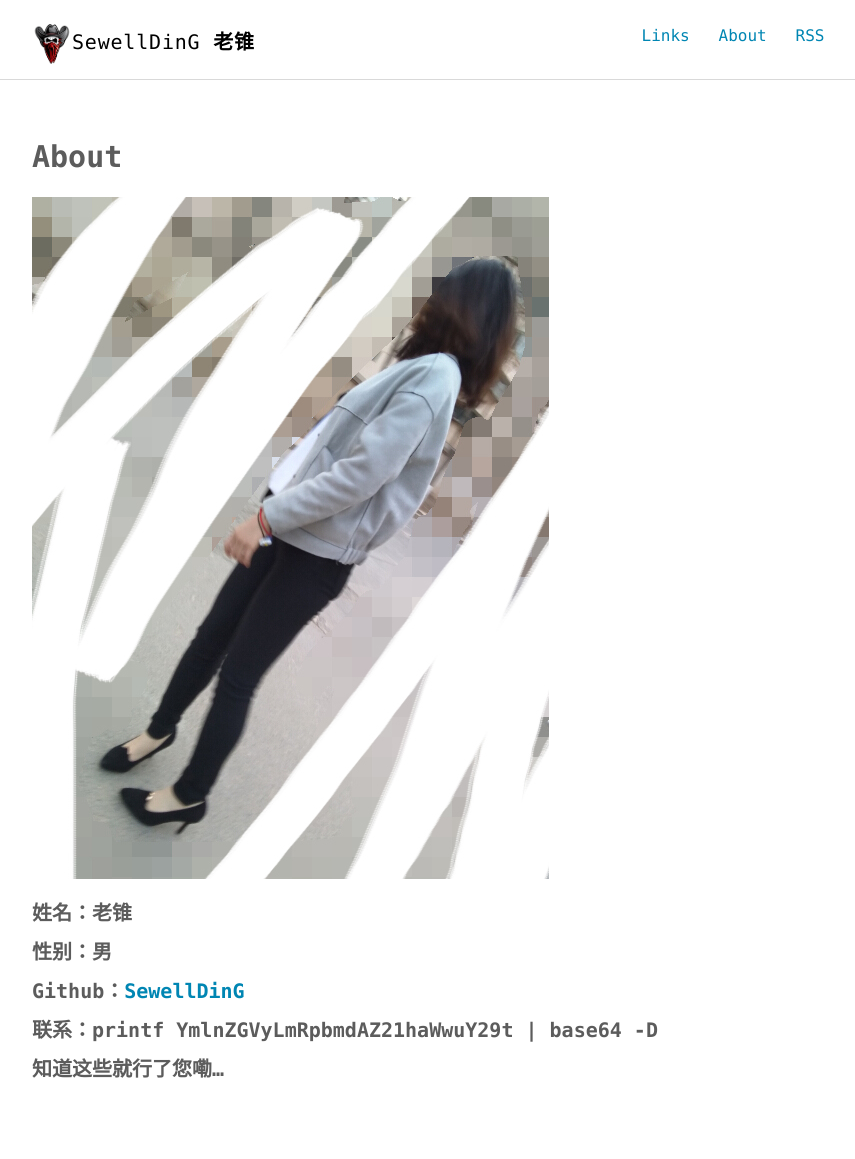
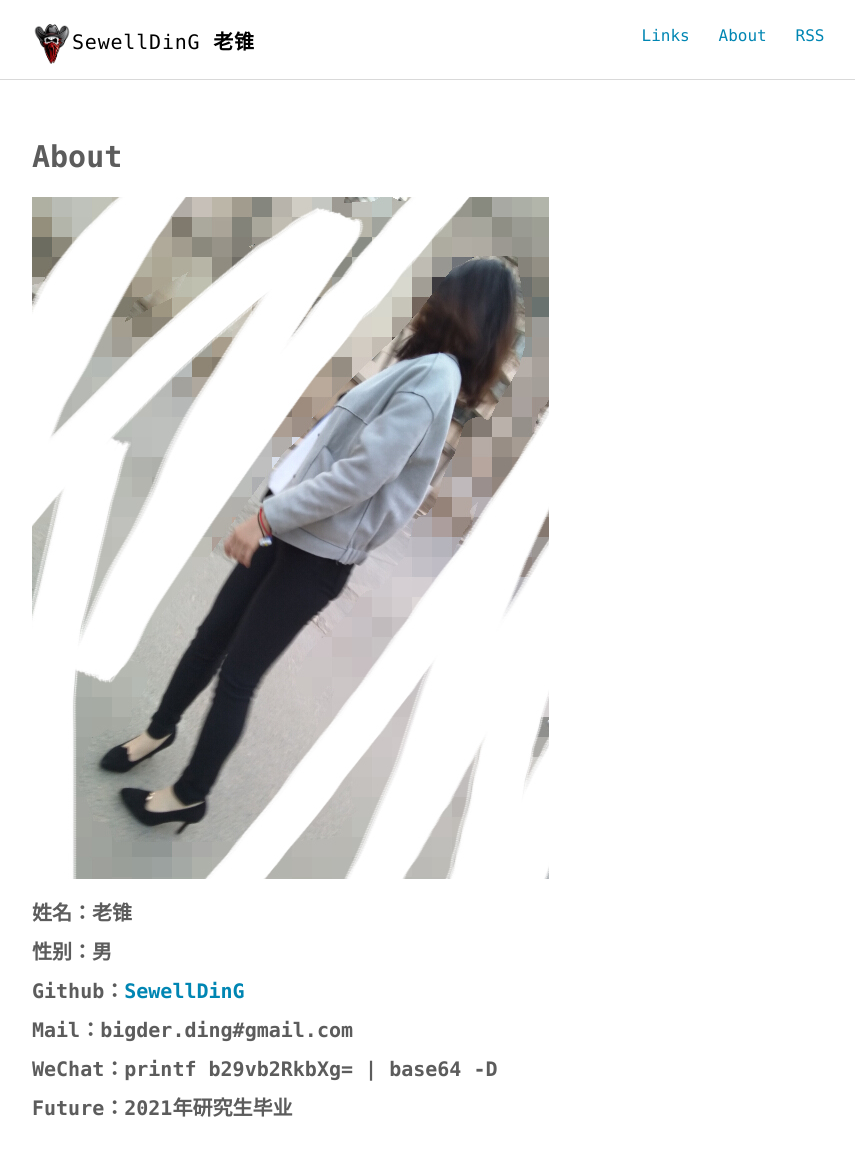
Before and after one commit to SewellDinG/sewellding.github.io, a Jekyll site: the page built from about.md, in a window 1280 px wide. Shown: the whole page, without its empty margins (207-1062 px from the left). Built offline with Jekyll 4.4.1, drawn with Linux system fonts in a browser that asks for light colours; before the commit the page ends 1120 px from its top, so only the background shows below that.

Commit message:
[update] about me

```diff
--- a/about.md
+++ b/about.md
@@ -12,6 +12,8 @@
 
 #### **Github：[SewellDinG](https://github.com/SewellDinG)**
 
-#### **联系：printf YmlnZGVyLmRpbmdAZ21haWwuY29t | base64 -D**
+#### **Mail：bigder.ding#gmail.com**
 
-#### **知道这些就行了您嘞…**
+#### **WeChat：printf b29vb2RkbXg= | base64 -D**
+
+#### **Future：2021年研究生毕业**
```
